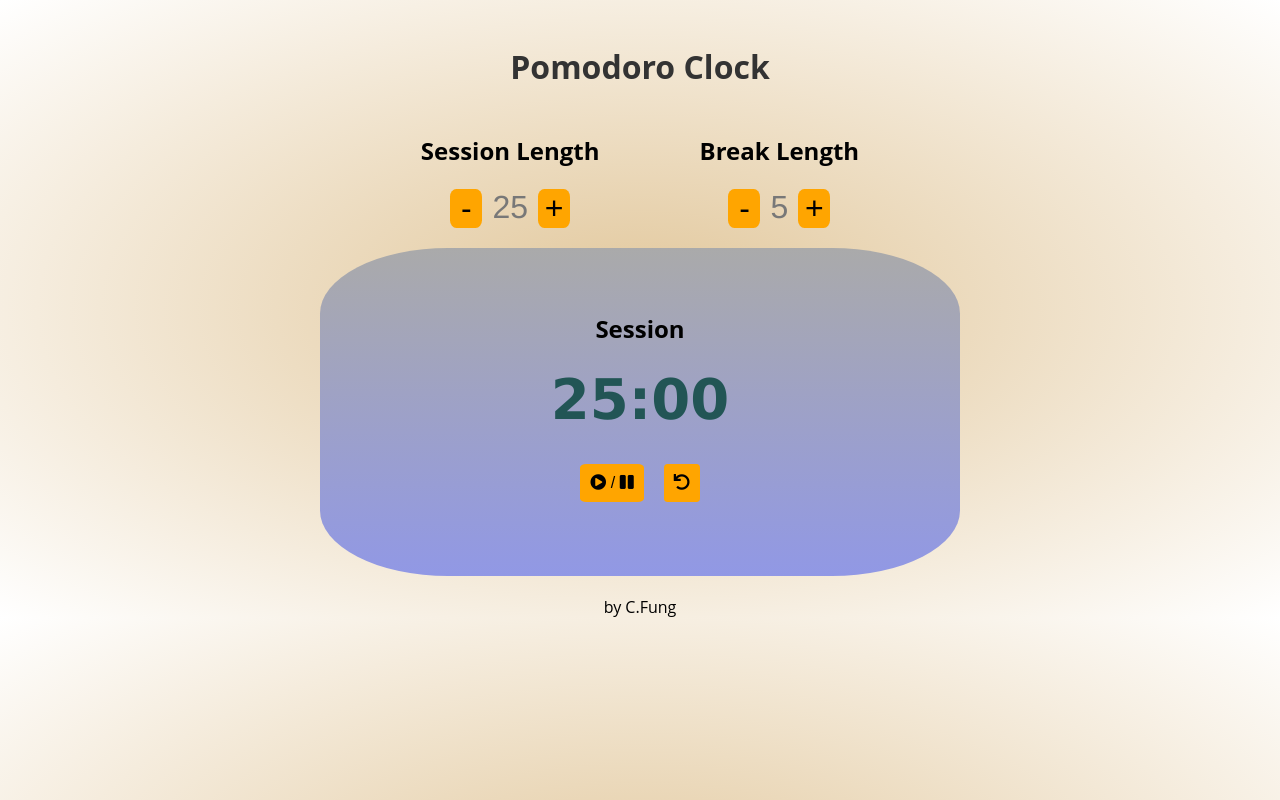
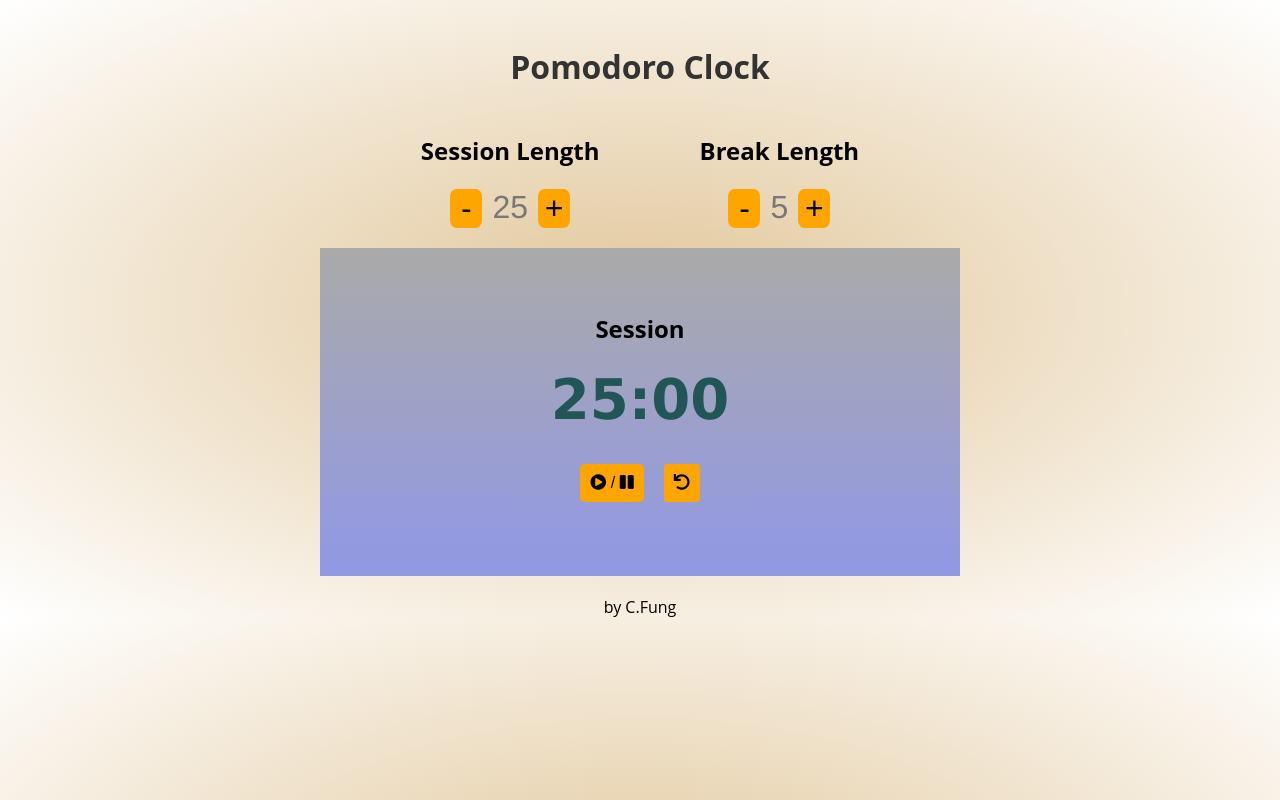
Before and after one commit to celinef/pomodoro-clock, a React app: page / in a window 1280 px wide. Built offline with nearby package versions, Linux system fonts and the light colour scheme.

Commit message:
Update Clock.css

```diff
--- a/src/Clock.css
+++ b/src/Clock.css
@@ -48,7 +48,7 @@ h1 {
   gap: 10px;
 }
 #timer {
-  border-radius: 20%;
+  border-radius: 0%;
   background: linear-gradient(#aaaaaa, #9198e5);
   width: 80%;
   margin: auto;
```
